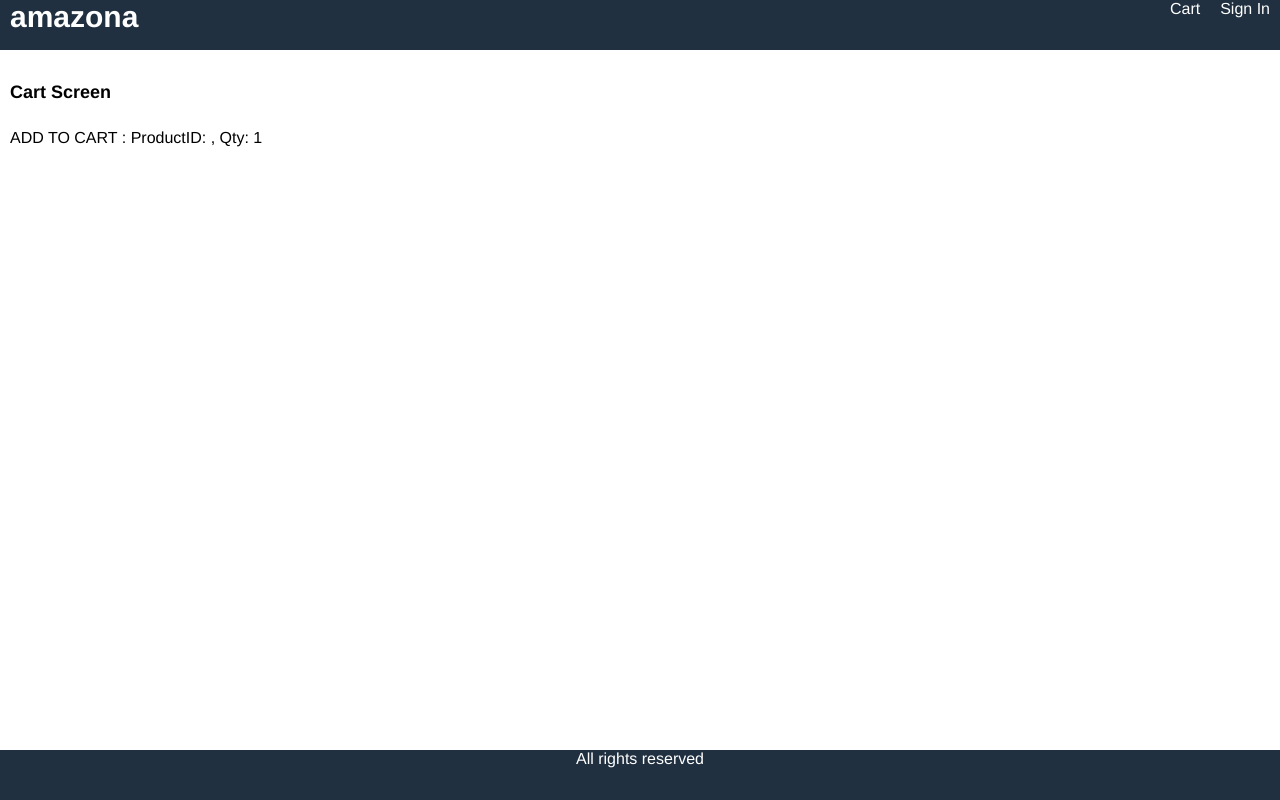
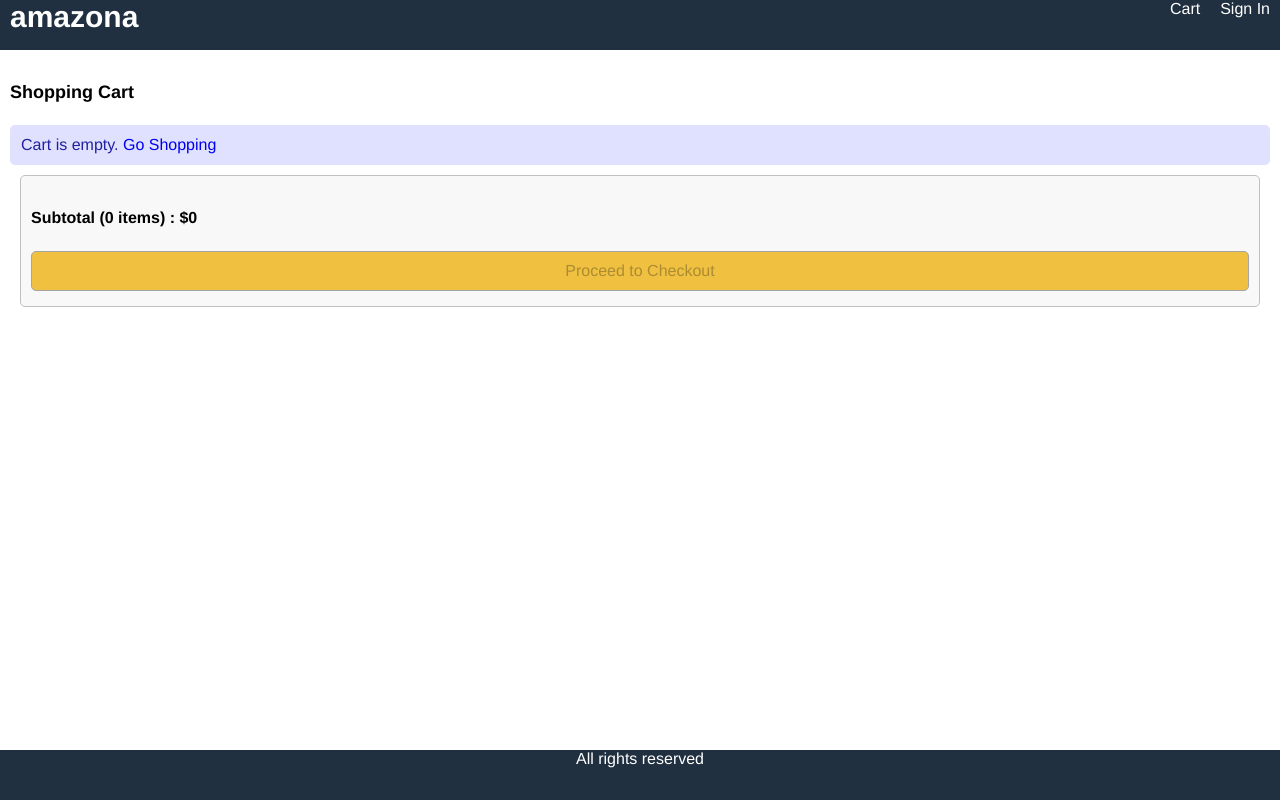
Before and after one commit to AmirGabayy/amazona-app, a React (Create React App) app in the folder amazona/frontend/: page /cart in a window 1280 px wide. Built offline with nearby package versions, Linux system fonts and the light colour scheme.

Commit message:
Cart shows products

```diff
--- a/amazona/frontend/src/index.css
+++ b/amazona/frontend/src/index.css
@@ -154,9 +154,18 @@
   flex: 2 1 50rem;
 }
 
+.min-30{
+  min-width: 30rem;
+}
+
 /* Image */
 img {
   border-radius: 0.5rem;
+}
+
+img.small{
+  max-width: 5rem;
+  width: 100%;
 }
 
 img.medium {
--- a/amazona/frontend/src/screens/CartScreen.js
+++ b/amazona/frontend/src/screens/CartScreen.js
@@ -1,13 +1,17 @@
-import React, { useEffect } from 'react'
-import { useDispatch } from 'react-redux';
-import { useParams } from 'react-router-dom'
-import { addToCart } from '../actions/cartActions';
+import React, { useEffect } from "react";
+import { useDispatch, useSelector } from "react-redux";
+import { Link, useNavigate, useParams } from "react-router-dom";
+import { addToCart } from "../actions/cartActions";
+import MessageBox from "../components/MessageBox";
 
 export default function CartScreen() {
-
-    const params = useParams()
+  const params = useParams();
   const productId = params.id;
   const qty = params.qty ? Number(params.qty) : 1;
+
+  const cart = useSelector((state) => state.cart);
+  const { cartItems } = cart;
+  const navigate = useNavigate();
 
   const dispatch = useDispatch();
   useEffect(() => {
@@ -15,10 +19,90 @@
       dispatch(addToCart(productId, qty));
     }
   }, [dispatch, productId, qty]);
+  const removeFromCartHandler = (id) => {
+    // delete action
+  };
+
+  const checkoutHandler = () => {
+    navigate("/signin?redirect=shipping");
+    // props.history.push("/signin?redirect=shipping");
+  };
   return (
+    <div className="row top">
+      <div className="col-2">
+        <h1>Shopping Cart</h1>
+        {cartItems.length === 0 ? (
+          <MessageBox>
+            Cart is empty. <Link to="/">Go Shopping</Link>
+          </MessageBox>
+        ) : (
+          <ul>
+            {cartItems.map((item) => (
+              <li key={item.product}>
+                <div className="row">
                   <div>
-            <h1>Cart Screen</h1>
-            <p>ADD TO CART : ProductID: {productId}, Qty: {qty}</p>
+                    <img
+                      src={item.image}
+                      alt={item.name}
+                      className="small"
+                    ></img>
                   </div>
+                  <div className="min-30">
+                    <Link to={`/product/${item.product}`}>{item.name}</Link>
+                  </div>
+                  <div>
+                    <select
+                      value={item.qty}
+                      onChange={(e) =>
+                        dispatch(
+                          addToCart(item.product, Number(e.target.value))
                         )
                       }
+                    >
+                      {[...Array(item.countInStock).keys()].map((x) => (
+                        <option key={x + 1} value={x + 1}>
+                          {x + 1}
+                        </option>
+                      ))}
+                    </select>
+                  </div>
+                  <div>${item.price}</div>
+                  <div>
+                    <button
+                      type="button"
+                      onClick={() => removeFromCartHandler(item.product)}
+                    >
+                      Delete
+                    </button>
+                  </div>
+                </div>
+              </li>
+            ))}
+          </ul>
+        )}
+        <div className="col-1">
+          <div className="card card-body">
+            <ul>
+              <li>
+                <h2>
+                  Subtotal ({cartItems.reduce((a, c) => a + c.qty, 0)} items) :
+                  ${cartItems.reduce((a, c) => a + c.price * c.qty, 0)}
+                </h2>
+              </li>
+              <li>
+                <button
+                  type="button"
+                  onClick={checkoutHandler}
+                  className="primary block"
+                  disabled={cartItems.length === 0}
+                >
+                  Proceed to Checkout
+                </button>
+              </li>
+            </ul>
+          </div>
+        </div>
+      </div>
+    </div>
+  );
+}
```
Also changed, not shown: amazona/frontend/src/screens/ProductScreen.js (+49 -35 lines). Lines whose indentation alone changed are shown as unchanged.
